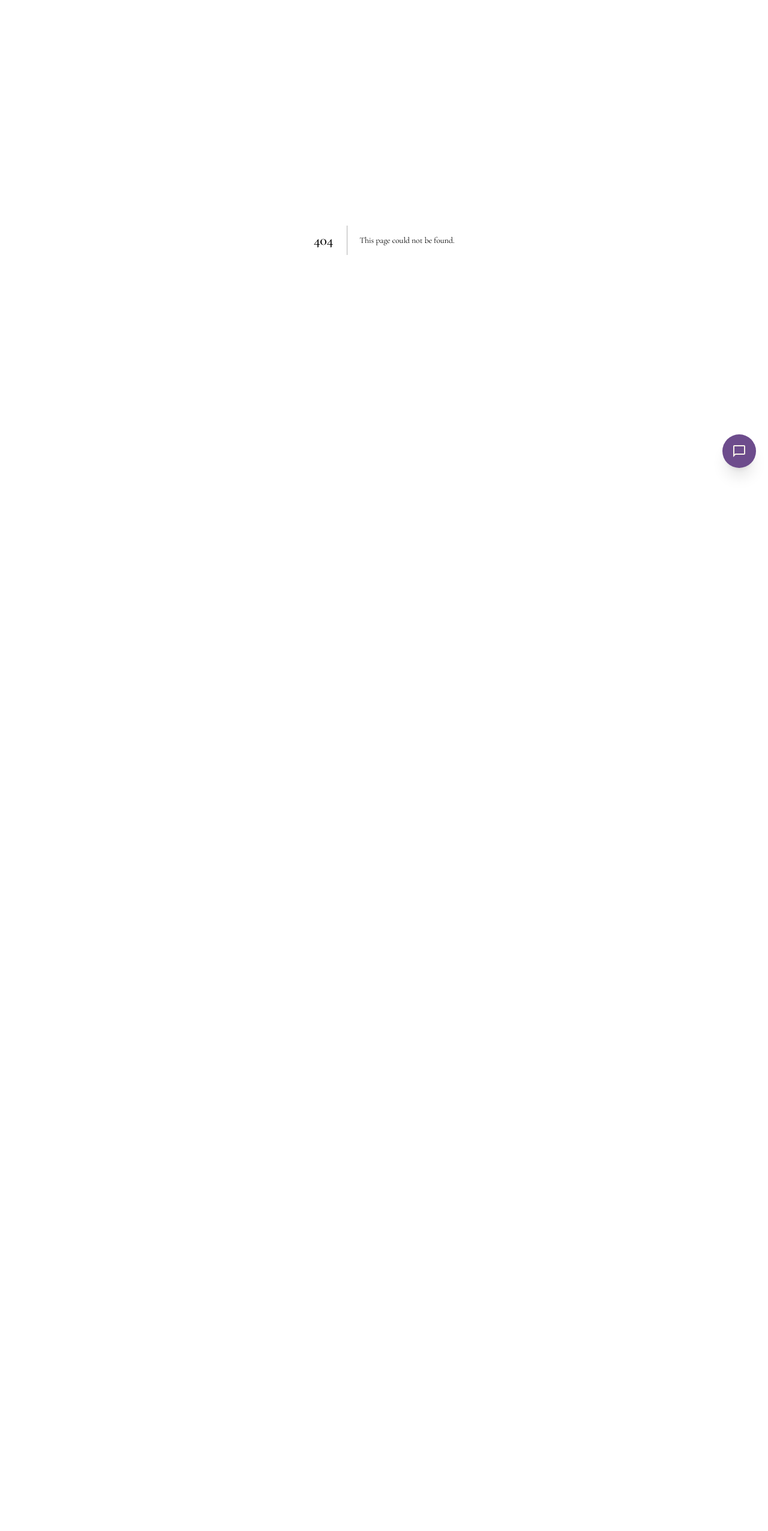
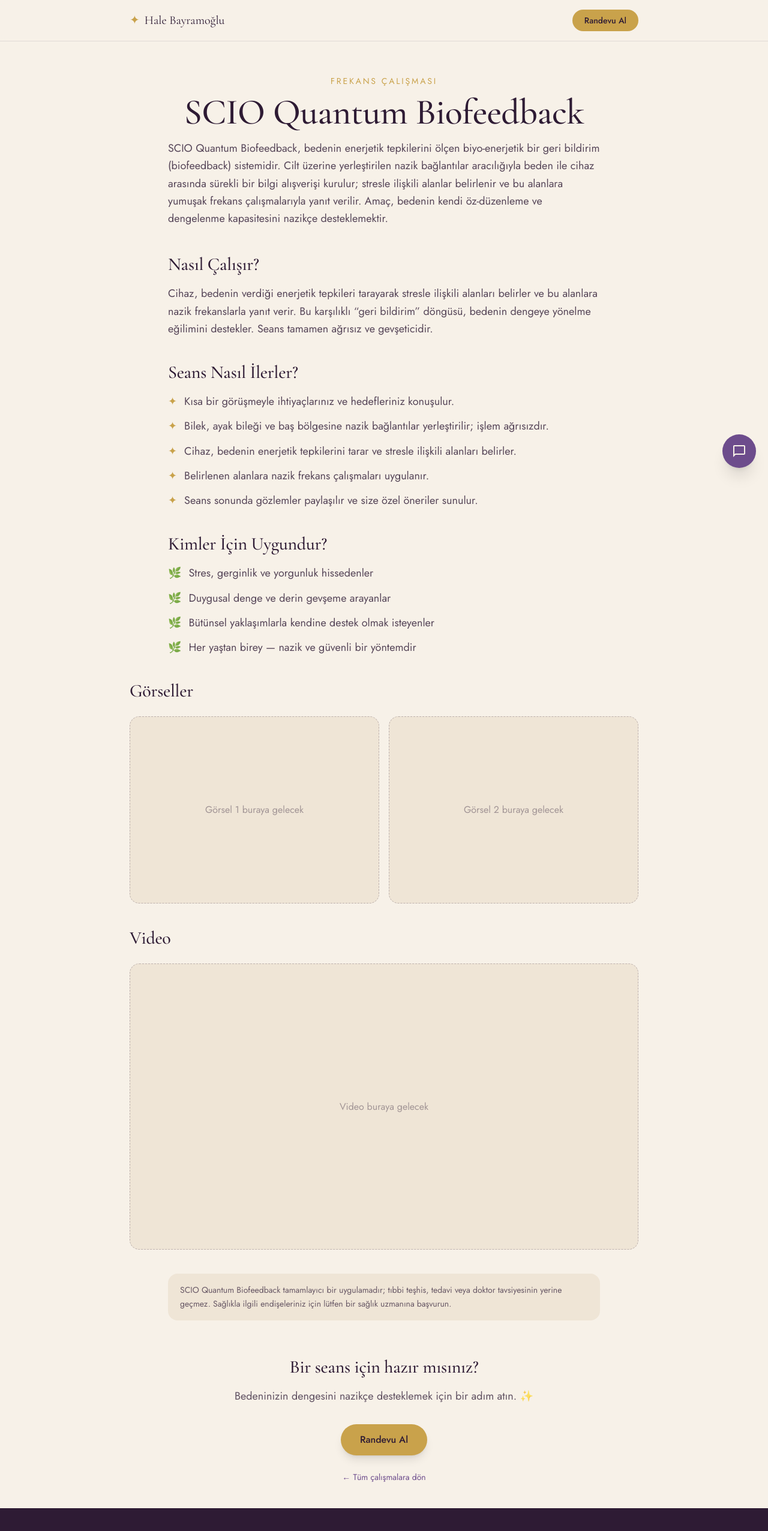
Before and after one commit to muhsinba/site-hale, a Next.js app: page /scio-quantum-biofeedback in a window 1280 px wide. Before the commit this address had no page. Shown: the top 2552 px of the page at 60% size. Before the commit the page ends 800 px from the top, so only its background shows below. Built offline with nearby package versions, Linux system fonts and the light colour scheme.

Commit message:
Add SCIO Quantum Biofeedback service + dedicated page

```diff
--- a/prisma/seed.ts
+++ b/prisma/seed.ts
@@ -15,13 +15,13 @@ const services = [
     order: 1,
   },
   {
-    slug: "holistic-wellness-journey",
-    title: "Bütünsel İyilik Yolculuğu",
+    slug: "scio-quantum-biofeedback",
+    title: "SCIO Quantum Biofeedback",
     description:
-      "Kalıcı denge için enerji çalışması, sezgisel rehberlik ve topraklanma uygulamalarını birleştiren, kişinin tümünü kapsayan uzun bir seans.",
+      "Bedenin enerjetik tepkilerini ölçen SCIO biofeedback teknolojisiyle stres kaynaklarını belirleyip nazik frekans çalışmalarıyla dengeyi destekleyen derinlemesine bir seans.",
     icon: "☾",
     priceLabel: "$140",
-    durationMin: 90,
+    durationMin: 60,
     featured: true,
     order: 2,
   },
--- /dev/null
+++ b/src/app/scio-quantum-biofeedback/page.tsx
@@ -0,0 +1,167 @@
+import type { Metadata } from "next";
+import Link from "next/link";
+import Footer from "@/components/Footer";
+
+export const metadata: Metadata = {
+  title: "SCIO Quantum Biofeedback — Hale Bayramoğlu",
+  description:
+    "SCIO Quantum Biofeedback nedir, nasıl çalışır ve seans nasıl ilerler? Bedenin enerjetik tepkilerini ölçen, stresi dengeleyen bütünsel biofeedback yaklaşımını keşfedin.",
+};
+
+export default function ScioPage() {
+  return (
+    <>
+      {/* Top bar */}
+      <header className="sticky top-0 z-40 border-b border-plum/10 bg-cream/90 backdrop-blur">
+        <div className="mx-auto flex max-w-4xl items-center justify-between px-6 py-4">
+          <Link href="/" className="flex items-center gap-2">
+            <span className="text-gold text-xl">✦</span>
+            <span className="font-serif text-xl text-plum">Hale Bayramoğlu</span>
+          </Link>
+          <Link
+            href="/#book"
+            className="rounded-full bg-gold px-5 py-2 text-sm font-medium text-plum transition-transform hover:scale-[1.03]"
+          >
+            Randevu Al
+          </Link>
+        </div>
+      </header>
+
+      <main className="bg-cream">
+        {/* Hero */}
+        <section className="mx-auto max-w-3xl px-6 pt-10 pb-4 text-center md:pt-14">
+          <p className="mb-3 text-sm uppercase tracking-[0.2em] text-gold">
+            Frekans Çalışması
+          </p>
+          <h1 className="text-4xl md:text-6xl">SCIO Quantum Biofeedback</h1>
+        </section>
+
+        {/* Intro */}
+        <section className="mx-auto max-w-3xl px-6 pb-6">
+          <p className="text-lg leading-relaxed text-plum/80">
+            SCIO Quantum Biofeedback, bedenin enerjetik tepkilerini ölçen
+            biyo-enerjetik bir geri bildirim (biofeedback) sistemidir. Cilt
+            üzerine yerleştirilen nazik bağlantılar aracılığıyla beden ile cihaz
+            arasında sürekli bir bilgi alışverişi kurulur; stresle ilişkili
+            alanlar belirlenir ve bu alanlara yumuşak frekans çalışmalarıyla
+            yanıt verilir. Amaç, bedenin kendi öz-düzenleme ve dengelenme
+            kapasitesini nazikçe desteklemektir.
+          </p>
+        </section>
+
+        {/* Nasıl Çalışır */}
+        <section className="mx-auto max-w-3xl px-6 py-5">
+          <h2 className="text-3xl text-plum">Nasıl Çalışır?</h2>
+          <p className="mt-4 text-lg leading-relaxed text-plum/80">
+            Cihaz, bedenin verdiği enerjetik tepkileri tarayarak stresle ilişkili
+            alanları belirler ve bu alanlara nazik frekanslarla yanıt verir. Bu
+            karşılıklı “geri bildirim” döngüsü, bedenin dengeye yönelme eğilimini
+            destekler. Seans tamamen ağrısız ve gevşeticidir.
+          </p>
+        </section>
+
+        {/* Seans nasıl ilerler */}
+        <section className="mx-auto max-w-3xl px-6 py-5">
+          <h2 className="text-3xl text-plum">Seans Nasıl İlerler?</h2>
+          <ul className="mt-4 space-y-3 text-lg leading-relaxed text-plum/80">
+            {[
+              "Kısa bir görüşmeyle ihtiyaçlarınız ve hedefleriniz konuşulur.",
+              "Bilek, ayak bileği ve baş bölgesine nazik bağlantılar yerleştirilir; işlem ağrısızdır.",
+              "Cihaz, bedenin enerjetik tepkilerini tarar ve stresle ilişkili alanları belirler.",
+              "Belirlenen alanlara nazik frekans çalışmaları uygulanır.",
+              "Seans sonunda gözlemler paylaşılır ve size özel öneriler sunulur.",
+            ].map((item) => (
+              <li key={item} className="flex gap-3">
+                <span aria-hidden className="text-gold">
+                  ✦
+                </span>
+                <span>{item}</span>
+              </li>
+            ))}
+          </ul>
+        </section>
+
+        {/* Kimler için uygundur */}
+        <section className="mx-auto max-w-3xl px-6 py-5">
+          <h2 className="text-3xl text-plum">Kimler İçin Uygundur?</h2>
+          <ul className="mt-4 space-y-3 text-lg leading-relaxed text-plum/80">
+            {[
+              "Stres, gerginlik ve yorgunluk hissedenler",
+              "Duygusal denge ve derin gevşeme arayanlar",
+              "Bütünsel yaklaşımlarla kendine destek olmak isteyenler",
+              "Her yaştan birey — nazik ve güvenli bir yöntemdir",
+            ].map((item) => (
+              <li key={item} className="flex gap-3">
+                <span aria-hidden>🌿</span>
+                <span>{item}</span>
+              </li>
+            ))}
+          </ul>
+        </section>
+
+        {/* ===================================================================
+            GÖRSELLER (isteğe bağlı) — Görselleri public/scio/ klasörüne ekleyin,
+            sonra dosyanın başına `import Image from "next/image";` ekleyip
+            aşağıdaki kutuları <Image ... /> ile değiştirin.
+            =================================================================== */}
+        <section className="mx-auto max-w-4xl px-6 py-5">
+          <h2 className="text-3xl text-plum">Görseller</h2>
+          <div className="mt-6 grid gap-4 sm:grid-cols-2">
+            {[1, 2].map((n) => (
+              <div
+                key={n}
+                className="flex aspect-[4/3] items-center justify-center rounded-2xl border border-dashed border-plum/25 bg-cream-deep text-plum/40"
+              >
+                Görsel {n} buraya gelecek
+              </div>
+            ))}
+          </div>
+        </section>
+
+        {/* ===================================================================
+            VIDEO (isteğe bağlı) — Kısa bir tanıtım videosu eklemek için bu kutuyu
+            self-hosted bir <video> ya da YouTube embed ile değiştirin.
+            =================================================================== */}
+        <section className="mx-auto max-w-4xl px-6 py-5">
+          <h2 className="text-3xl text-plum">Video</h2>
+          <div className="mt-6 flex aspect-video items-center justify-center rounded-2xl border border-dashed border-plum/25 bg-cream-deep text-plum/40">
+            Video buraya gelecek
+          </div>
+        </section>
+
+        {/* Disclaimer */}
+        <section className="mx-auto max-w-3xl px-6 py-5">
+          <p className="rounded-2xl bg-cream-deep px-5 py-4 text-sm leading-relaxed text-plum/70">
+            SCIO Quantum Biofeedback tamamlayıcı bir uygulamadır; tıbbi teşhis,
+            tedavi veya doktor tavsiyesinin yerine geçmez. Sağlıkla ilgili
+            endişeleriniz için lütfen bir sağlık uzmanına başvurun.
+          </p>
+        </section>
+
+        {/* CTA */}
+        <section className="mx-auto max-w-3xl px-6 py-10 text-center">
+          <h2 className="text-3xl text-plum">Bir seans için hazır mısınız?</h2>
+          <p className="mt-4 text-lg leading-relaxed text-plum/75">
+            Bedeninizin dengesini nazikçe desteklemek için bir adım atın. ✨
+          </p>
+          <Link
+            href="/#book"
+            className="mt-8 inline-block rounded-full bg-gold px-8 py-3.5 font-medium text-plum shadow-lg transition-transform hover:scale-[1.03]"
+          >
+            Randevu Al
+          </Link>
+          <div className="mt-6">
+            <Link
+              href="/#services"
+              className="text-sm text-purple underline-offset-4 hover:underline"
+            >
+              ← Tüm çalışmalara dön
+            </Link>
+          </div>
+        </section>
+      </main>
+
+      <Footer />
+    </>
+  );
+}
--- a/src/app/sitemap.ts
+++ b/src/app/sitemap.ts
@@ -19,5 +19,11 @@ export default function sitemap(): MetadataRoute.Sitemap {
       changeFrequency: "monthly",
       priority: 0.8,
     },
+    {
+      url: `${BASE_URL}/scio-quantum-biofeedback`,
+      lastModified: new Date(),
+      changeFrequency: "monthly",
+      priority: 0.8,
+    },
   ];
 }
--- a/src/components/Services.tsx
+++ b/src/components/Services.tsx
@@ -4,6 +4,7 @@ import type { Service } from "@prisma/client";
 // Services that have a dedicated detail page: slug -> route.
 const detailPages: Record<string, string> = {
   "bach-flowers": "/bach-cicekleri",
+  "scio-quantum-biofeedback": "/scio-quantum-biofeedback",
 };
 
 function formatDuration(min: number) {
```
